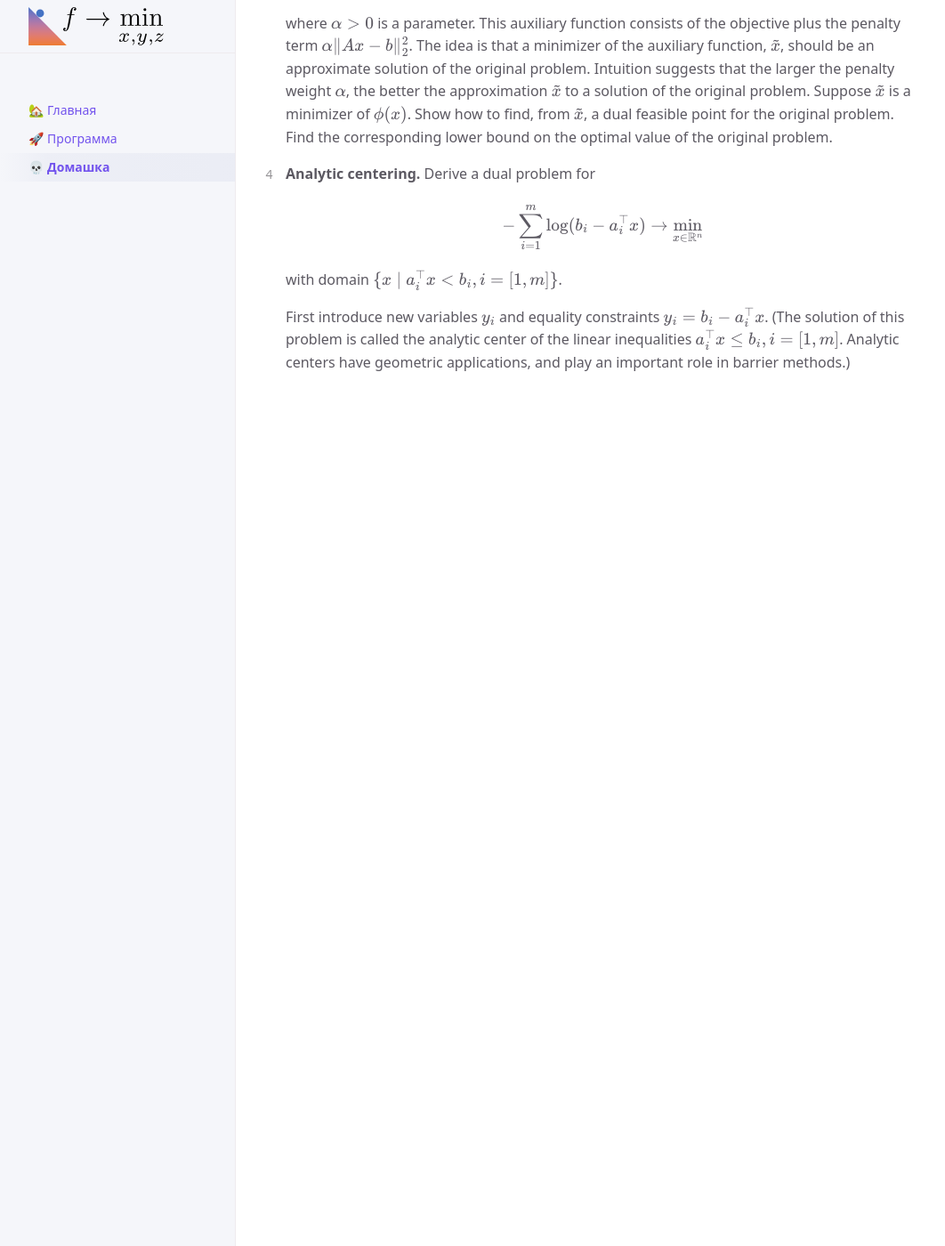
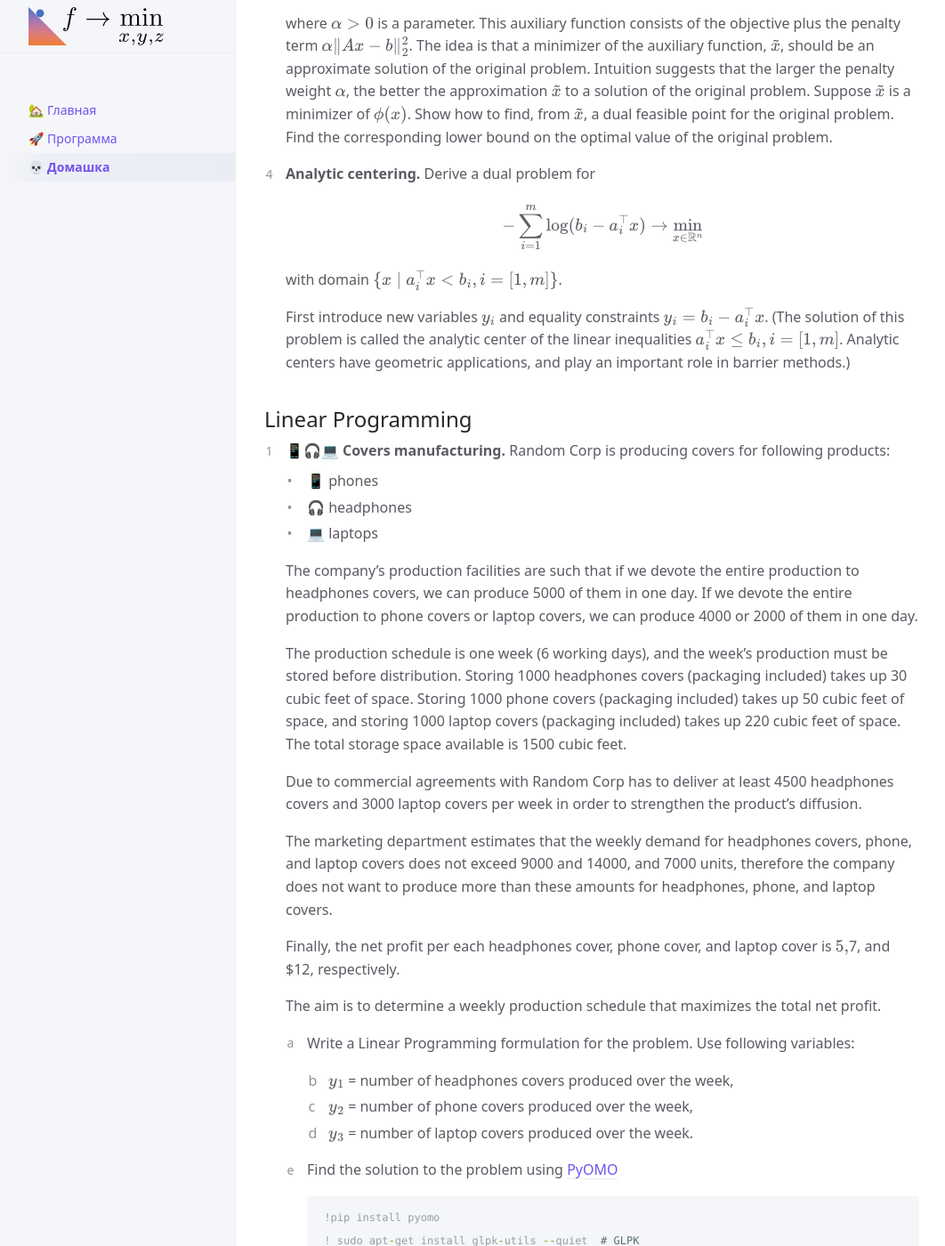
Before and after one commit to MerkulovDaniil/mipt22, a Jekyll site: the page built from homework.md, in a window 1280 px wide and 1400 px high, scrolled down 7144 px. Shown: the whole window at 89% size, without its empty margins (107-1169 px from the left). Built offline with Jekyll 4.4.1, drawn with Linux system fonts in a browser that asks for light colours; our own code applies the rules of GitHub Pages for plain Markdown files; formulas are drawn with MathJax 3; a script that is not in the unit is left out; before the commit the page ends 7612 px from its top, so only the background shows below that; some of the changed text lies outside the part shown.

Commit message:
Update homework.md

````diff
--- a/homework.md
+++ b/homework.md
@@ -333,3 +333,81 @@
 	with domain $$\{x \mid a^\top_i x < b_i , i = [1,m]\}$$.
 
 	First introduce new variables $$y_i$$ and equality constraints $$y_i = b_i − a^\top_i x$$. (The solution of this problem is called the analytic center of the linear inequalities $$a^\top_i x \leq b_i ,i = [1,m]$$.  Analytic centers have geometric applications, and play an important role in barrier methods.)
+
+## Linear Programming
+
+1. **📱🎧💻 Covers manufacturing.** Random Corp is producing covers for following products:
+	* 📱 phones
+	* 🎧 headphones
+	* 💻 laptops
+
+	The company’s production facilities are such that if we devote the entire production to headphones covers, we can produce 5000 of them in one day. If we devote the entire production to phone covers or laptop covers, we can produce 4000 or 2000 of them in one day.
+
+	The production schedule is one week (6 working days), and the week’s production must be stored before distribution. Storing 1000 headphones covers (packaging included) takes up 30 cubic feet of space. Storing 1000 phone covers (packaging included) takes up 50 cubic feet of space, and storing 1000 laptop covers (packaging included) takes up 220 cubic feet of space. The total storage space available is 1500 cubic feet.
+
+
+	Due to commercial agreements with Random Corp has to deliver at least 4500 headphones covers and 3000 laptop covers per week in order to strengthen the product’s diffusion.
+
+	The marketing department estimates that the weekly demand for headphones covers, phone, and laptop covers does not exceed 9000 and 14000, and 7000 units, therefore the company does not want to produce more than these amounts for headphones, phone, and laptop covers.
+
+	Finally, the net profit per each headphones cover, phone cover, and laptop cover is \$5, \$7, and \$12, respectively.
+
+	The aim is to determine a weekly production schedule that maximizes the total net profit.
+
+	1. Write a Linear Programming formulation for the problem.	Use following variables:
+
+		* $$y_1$$ = number of headphones covers produced over the week,
+		* $$y_2$$ = number of phone covers produced over the week,
+		* $$y_3$$ = number of laptop covers produced over the week.
+
+	1. Find the solution to the problem using [PyOMO](http://www.pyomo.org)
+		```python
+		!pip install pyomo
+		! sudo apt-get install glpk-utils --quiet  # GLPK
+		! sudo apt-get install coinor-cbc --quiet  # CoinOR
+		```
+
+1. Prove the optimality of the solution
+
+	$$
+	x^\top = \left(\frac{5}{26} , \frac{5}{2}, \frac{27}{26}\right)
+	$$
+
+	to the following linear programming problem:
+
+	$$
+	\begin{split}
+	& 9x_1 + 14x_2 + 7x_3 \to \max\limits_{x \in \mathbb{R}^3 }\\
+	\text{s.t. } & 2x_1 + x_2 + 3x_3 \leq 6 \\
+	& 5x_1 + 4x_2 + x_3 \leq 12 \\
+	& 2x_2 \leq 5,
+	\end{split}
+	$$
+
+	but you cannot use any numerical algorithm here.
+
+1. Transform the following linear program into an equivalent linear program in standard form $$\left(c^\top x \to \max\limits_{x\in \mathbb{R}^n} : Ax = b,x ≥ 0\right)$$:
+
+	$$
+	\begin{split}
+	& x_1−x_2 \to \min\limits_{x \in \mathbb{R}^2 }\\
+	\text{s.t. } & 2x_1 + x_2 \geq 3 \\
+	& 3x_1 − x_2 \leq 7 \\
+	& x_1 \geq 0
+	\end{split}
+	$$
+
+1. Consider:
+
+	$$
+	\begin{split}
+	& 4x_1 + 5x_2 + 2x_3 \to \max\limits_{x \in \mathbb{R}^3 }\\
+	\text{s.t. } & 2x_1 - x_2 + 2x_3 \leq 9 \\
+	& 3x_1 + 5x_2 + 4x_3 \leq 8 \\
+	& x_1 + x_2 + 2x_3 \leq 2 \\
+	& x_1, x_2, x_3 \geq 0,
+	\end{split}
+	$$
+
+	1. Find an optimal solution to the Linear Programming problem using the simplex method.
+	1. Write the dual linear program. Find an optimal dual solution. Do we have strong duality here?
````
